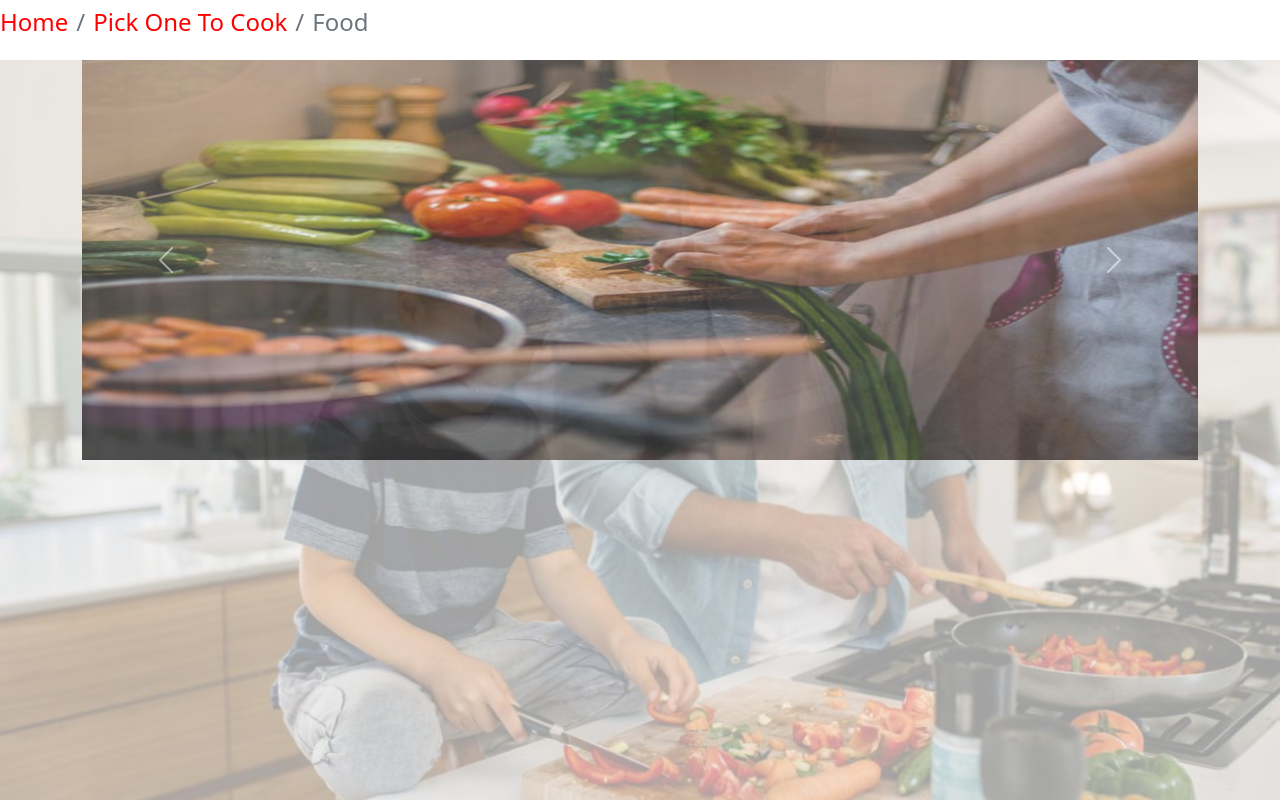
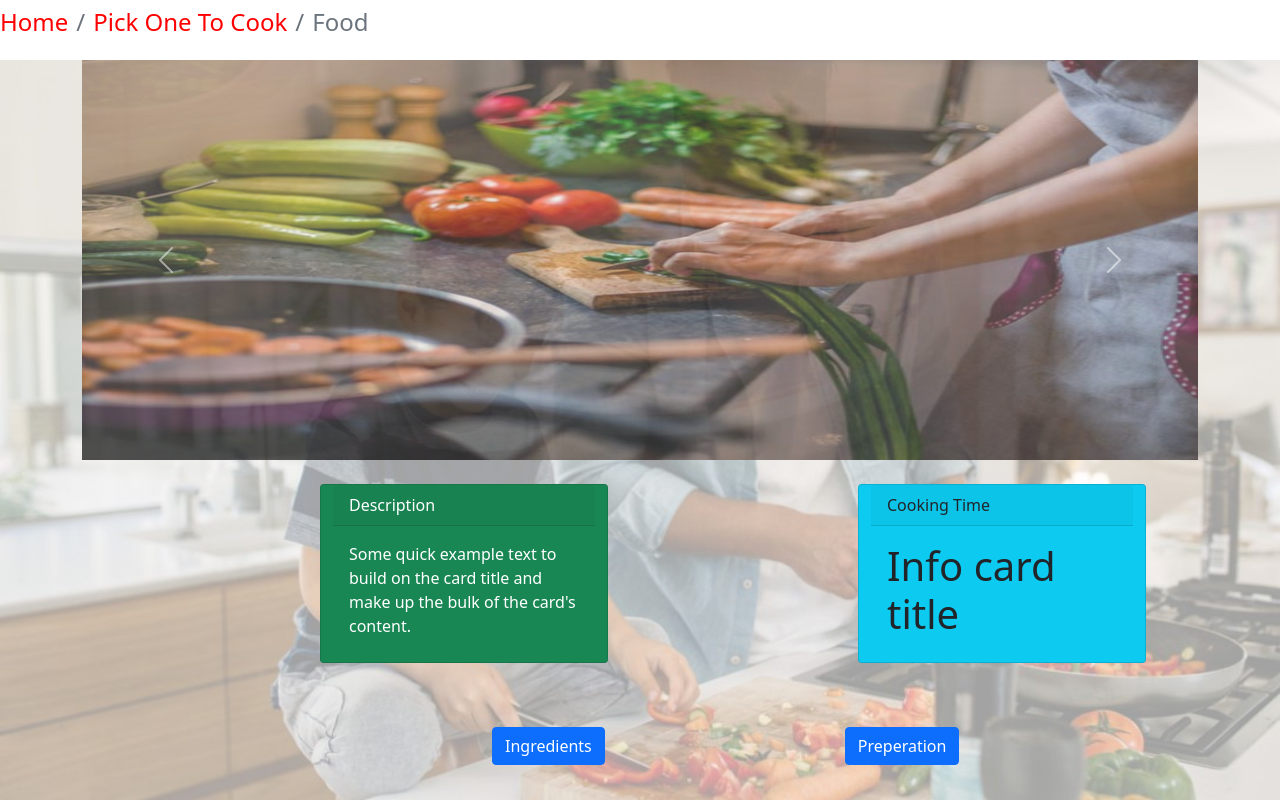
Before and after one commit to C7110Emir/RecipeApp, a website with bundled scripts: page specificcontent.html in a window 1280 px wide. Built offline with nearby package versions, Linux system fonts and the light colour scheme.

Commit message:
design done

```diff
--- a/specificcontent.html
+++ b/specificcontent.html
@@ -9,7 +9,7 @@
 
 </head>
 <body>
-    <nav aria-label="breadcrumb" class="d-flex align-items-center bg-body" id="navbarinspecont">
+    <nav aria-label="breadcrumb" class="d-flex align-items-center bg-body just" id="navbarinspecont">
         <ol class="breadcrumb">
           <li class="breadcrumb-item"><a href="index.html">Home</a></li>
           <li class="breadcrumb-item"><a href="categorycontent.html">Pick One To Cook</a></li>
@@ -40,7 +40,47 @@
           </div>
 
     </div>
+    <div class= "container">
+      <div class="row mt-4">
+        <div class="card text-white bg-success mb-3" style="max-width: 18rem;margin-left: 250px;">
+          <div class="card-header">Description</div>
+          <div class="card-body">
+            <p class="card-text">Some quick example text to build on the card title and make up the bulk of the card's content.</p>
+          </div>
+        </div>
+        <div class="card text-dark bg-info mb-3"style="max-width: 18rem; margin-left: 250px;">
+          <div class="card-header">Cooking Time</div>
+          <div class="card-body">
+            <h1 class="card-title">Info card title</h1>
+          </div>
+        </div>
+      </div>
 
+    </div>
+    <div class="container-sm w-25 mt-4 h-20">
+      <div class="d-flex mt-5">
+        <button class="btn btn-primary" style="margin-right:5rem;"type="button" data-bs-toggle="offcanvas" data-bs-target="#offcanvasRight" aria-controls="offcanvasRight">Ingredients</button>
+        <div class="offcanvas offcanvas-end" tabindex="-1" id="offcanvasRight" aria-labelledby="offcanvasRightLabel">
+          <div class="offcanvas-header">
+            <h5 id="offcanvasRightLabel">Ingredients</h5>
+            <button type="button" class="btn-close text-reset" data-bs-dismiss="offcanvas" aria-label="Close"></button>
+          </div>
+          <div class="offcanvas-body">
+          </div>
+        </div>
+        <button class="btn btn-primary" type="button" data-bs-toggle="offcanvas" data-bs-target="#offcanvasBottom" aria-controls="offcanvasBottom" style="margin-left: 10rem;">Preperation</button>
+
+        <div class="offcanvas offcanvas-bottom" tabindex="-1" id="offcanvasBottom" aria-labelledby="offcanvasBottomLabel">
+          <div class="offcanvas-header">
+            <h5 class="offcanvas-title" id="offcanvasBottomLabel">Preperation</h5>
+            <button type="button" class="btn-close text-reset" data-bs-dismiss="offcanvas" aria-label="Close"></button>
+          </div>
+          <div class="offcanvas-body small">
+            ...
+          </div>
+        </div>
+      </div>
+    </div>
     <script src="./node_modules/bootstrap/dist/js/bootstrap.js"></script>
     <script src ="recipe.ts"></script>
 </body>
```
